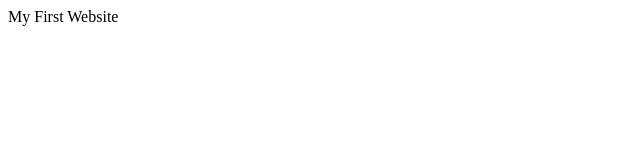
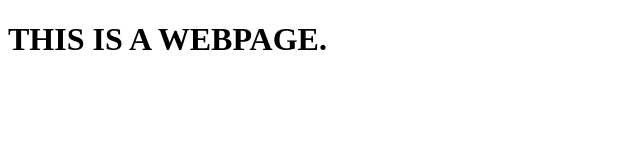
Before and after one commit to coolcolorado/git_test, a plain HTML site: page kevin-powell-tutorial-website/index.html in a window 1280 px wide. Shown: the whole page, without its empty margins (0-640 px from the left). Drawn offline with Linux system fonts and the light colour scheme.

Commit message:
attempts at writing html boilerplate from memory

```diff
--- a/kevin-powell-tutorial-website/index.html
+++ b/kevin-powell-tutorial-website/index.html
@@ -1,10 +1,10 @@
 <!DOCTYPE html>
-<html>
-<head>
-    <meta charset="UTF-8">
-    <title>My First Website</title>
-</head>
-<body>
-    My First Website
-</body>
+<html lang="en">
+    <head>
+        <meta charset="UTF-8">
+        <title>WEBPAGE</title>
+    </head>
+    <body>
+        <h1>THIS IS A WEBPAGE.</h1>
+    </body>
 </html>
```
